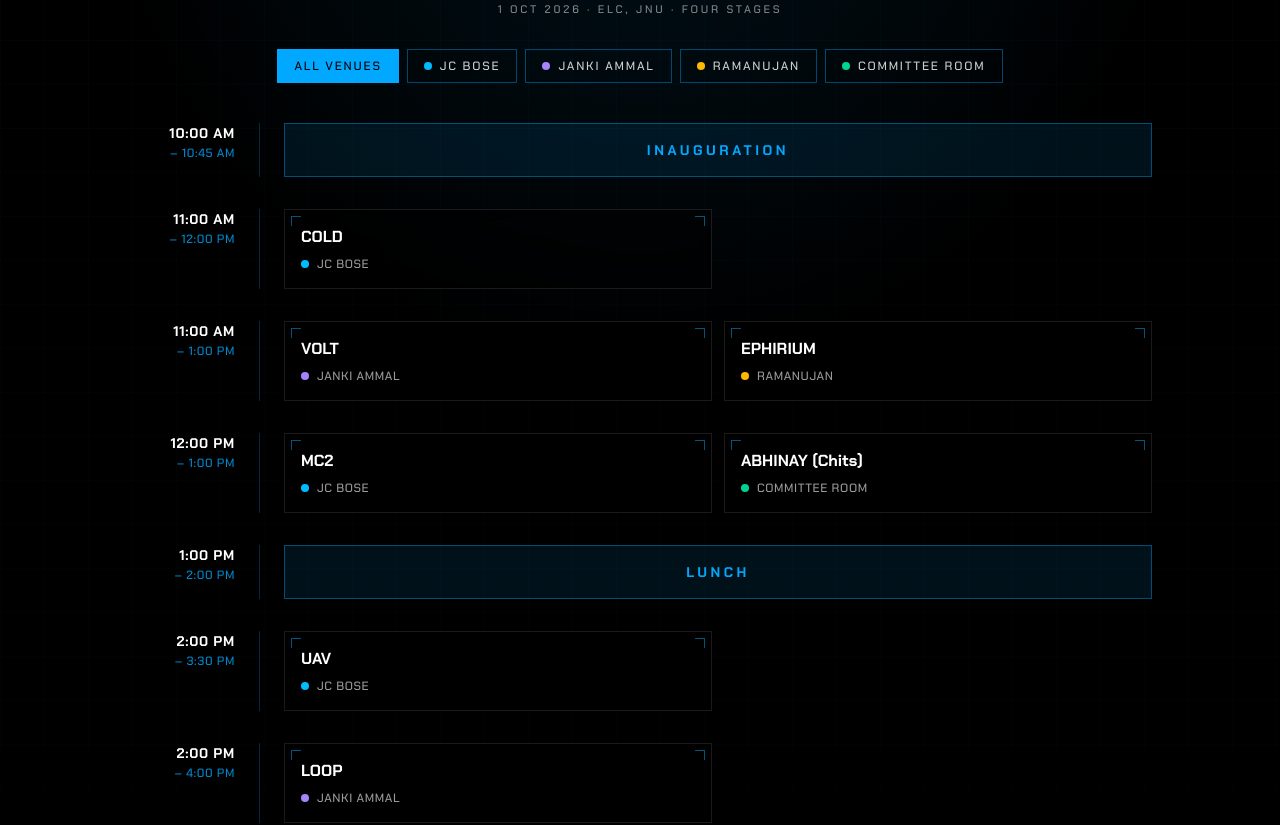
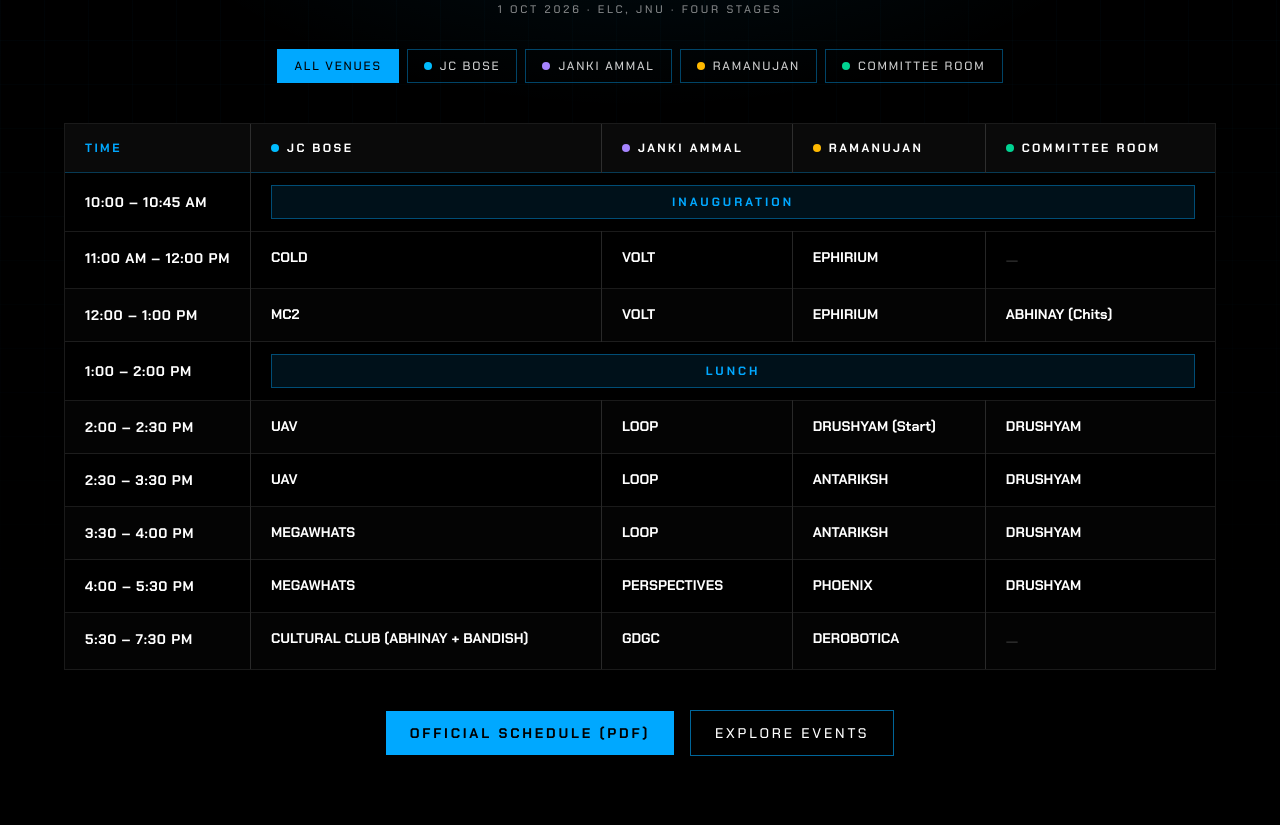
Before and after one commit to itsjbongit/engquest5.0, a Next.js app: page / in a window 1280 px wide. Shown: the part 3860-4685 px from the top of the page. Built offline with nearby package versions, Linux system fonts and the light colour scheme; no server answers.

Commit message:
Made adjustments to the schedule section and updated event content for better clarity and user experience.

```diff
--- a/src/components/schedule/ScheduleSection.tsx
+++ b/src/components/schedule/ScheduleSection.tsx
@@ -3,6 +3,7 @@ import { useMemo, useState } from "react";
 import { schedule } from "@/content/schedule";
 
 const VENUES = ["JC Bose", "Janki Ammal", "Ramanujan", "Committee Room"] as const;
+type Venue = (typeof VENUES)[number];
 
 const VENUE_DOT: Record<string, string> = {
   "JC Bose": "bg-sky-400",
@@ -12,34 +13,93 @@ const VENUE_DOT: Record<string, string> = {
   "All venues": "bg-volt",
 };
 
-type Slot = { start: string; end?: string; items: typeof schedule };
+function toMinutes(t: string): number {
+  const m = t.match(/(\d{1,2}):(\d{2})\s*(AM|PM)/i);
+  if (!m) return 0;
+  let h = parseInt(m[1], 10);
+  const min = parseInt(m[2], 10);
+  const mer = m[3].toUpperCase();
+  if (h === 12) h = 0;
+  if (mer === "PM") h += 12;
+  return h * 60 + min;
+}
 
-function groupBySlot(items: typeof schedule): Slot[] {
-  const slots: Slot[] = [];
-  for (const item of items) {
-    const key = `${item.startTime}–${item.endTime ?? ""}`;
-    const last = slots[slots.length - 1];
-    if (last && `${last.start}–${last.end ?? ""}` === key) {
-      last.items.push(item);
-    } else {
-      slots.push({ start: item.startTime, end: item.endTime, items: [item] });
+function fmt(mins: number): { label: string; mer: string } {
+  let h = Math.floor(mins / 60);
+  const m = mins % 60;
+  const mer = h >= 12 ? "PM" : "AM";
+  let h12 = h % 12;
+  if (h12 === 0) h12 = 12;
+  return { label: `${h12}:${String(m).padStart(2, "0")}`, mer };
 }
+
+function formatRange(start: number, end: number): string {
+  const s = fmt(start);
+  const e = fmt(end);
+  if (s.mer === e.mer) return `${s.label} – ${e.label} ${e.mer}`;
+  return `${s.label} ${s.mer} – ${e.label} ${e.mer}`;
 }
-  return slots;
+
+type Row = {
+  start: number;
+  end: number;
+  banner?: string;
+  cells: Record<Venue, { id: string; title: string }[]>;
+};
+
+function buildRows(): Row[] {
+  const bounds = new Set<number>();
+  for (const item of schedule) {
+    bounds.add(toMinutes(item.startTime));
+    if (item.endTime) bounds.add(toMinutes(item.endTime));
+  }
+  const b = [...bounds].sort((x, y) => x - y);
+  const rows: Row[] = [];
+  for (let i = 0; i < b.length - 1; i++) {
+    const s = b[i];
+    const e = b[i + 1];
+    if (e <= s) continue;
+    const active = schedule.filter((item) => {
+      const st = toMinutes(item.startTime);
+      const en = item.endTime ? toMinutes(item.endTime) : st;
+      // Point event (no end): belongs to the interval that starts at its time.
+      if (!item.endTime) return st === s;
+      return st < e && en > s;
+    });
+    if (active.length === 0) continue;
+    const banner = active.find((a) => a.venue === "All venues");
+    if (banner && active.length === 1) {
+      rows.push({
+        start: s,
+        end: e,
+        banner: banner.title,
+        cells: { "JC Bose": [], "Janki Ammal": [], Ramanujan: [], "Committee Room": [] },
+      });
+      continue;
+    }
+    const cells = {
+      "JC Bose": [] as Row["cells"][Venue],
+      "Janki Ammal": [] as Row["cells"][Venue],
+      Ramanujan: [] as Row["cells"][Venue],
+      "Committee Room": [] as Row["cells"][Venue],
+    };
+    for (const a of active) {
+      if (a.venue === "All venues") continue;
+      const v = a.venue as Venue;
+      if (v in cells) cells[v].push({ id: a.id, title: a.title });
+    }
+    rows.push({ start: s, end: e, cells });
+  }
+  return rows;
 }
 
 export function ScheduleSection() {
   const [venue, setVenue] = useState<string>("All");
-  const slots = useMemo(() => groupBySlot(schedule), []);
-  const visible = useMemo(() => {
-    if (venue === "All") return slots;
-    return slots
-      .map((s) => ({
-        ...s,
-        items: s.items.filter((i) => i.venue === venue || i.venue === "All venues"),
-      }))
-      .filter((s) => s.items.length > 0);
-  }, [slots, venue]);
+  const rows = useMemo(() => buildRows(), []);
+  const columns: Venue[] = useMemo(
+    () => (venue === "All" ? [...VENUES] : [venue as Venue]),
+    [venue],
+  );
 
   return (
     <section id="schedule" aria-labelledby="schedule-h" className="relative overflow-hidden px-6 py-24 md:px-16">
@@ -56,7 +116,7 @@ export function ScheduleSection() {
         />
       </div>
 
-      <div className="relative mx-auto max-w-5xl">
+      <div className="relative mx-auto max-w-6xl">
         <p className="text-center font-display text-[11px] tracking-[0.35em] text-volt/80">SCHEDULE</p>
         <h2 id="schedule-h" className="mt-2 text-center font-display text-3xl font-bold uppercase tracking-wide md:text-5xl">
           Run of Show
@@ -85,47 +145,72 @@ export function ScheduleSection() {
           })}
         </div>
 
-        <ol className="mt-10">
-          {visible.map((slot) => {
-            const banner = slot.items.length === 1 && slot.items[0].venue === "All venues";
+        <div className="mt-10 overflow-x-auto border border-white/10 bg-black/50 backdrop-blur-sm">
+          <table className="w-full min-w-[760px] border-collapse text-left">
+            <caption className="sr-only">
+              EngQuest run of show on 1 October 2026 by time and venue
+            </caption>
+            <thead>
+              <tr className="border-b border-volt/30 bg-white/[0.04]">
+                <th scope="col" className="w-44 px-5 py-4 font-display text-xs font-bold uppercase tracking-[0.2em] text-volt">
+                  Time
+                </th>
+                {columns.map((v) => (
+                  <th key={v} scope="col" className="border-l border-white/15 px-5 py-4 font-display text-xs font-bold uppercase tracking-[0.2em]">
+                    <span className="inline-flex items-center gap-2">
+                      <span aria-hidden className={`size-2 rounded-full ${VENUE_DOT[v] ?? "bg-white/40"}`} />
+                      {v}
+                    </span>
+                  </th>
+                ))}
+              </tr>
+            </thead>
+            <tbody>
+              {rows.map((row) => {
+                const label = formatRange(row.start, row.end);
+                if (row.banner) {
                   return (
-              <li key={`${slot.start}-${slot.end}`} className="relative grid gap-3 pb-8 pl-8 last:pb-0 sm:grid-cols-[132px_1fr] sm:gap-6 sm:pl-0">
-                <span aria-hidden className="absolute bottom-0 left-[7px] top-2 w-px bg-volt/25 sm:hidden" />
-                <span aria-hidden className="absolute left-0 top-1.5 size-[15px] rounded-full border border-volt/60 bg-black sm:hidden">
-                  <span className="absolute inset-[3px] rounded-full bg-volt/70" />
-                </span>
-                <div className="sm:border-r sm:border-volt/25 sm:pr-6 sm:text-right">
-                  <p className="font-display text-sm font-bold tracking-wider text-white">{slot.start}</p>
-                  {slot.end && <p className="mt-0.5 font-display text-xs tracking-wider text-volt/80">– {slot.end}</p>}
-                </div>
-                <div>
-                  {banner ? (
-                    <p className="border border-volt/40 bg-volt/10 px-5 py-4 text-center font-display text-sm font-bold uppercase tracking-[0.25em] text-volt">
-                      {slot.items[0].title}
+                    <tr key={`${row.start}-${row.end}`} className="border-b border-white/10">
+                      <th scope="row" className="whitespace-nowrap px-5 py-4 font-display text-sm font-bold tracking-wider text-white">
+                        {label}
+                      </th>
+                      <td colSpan={columns.length} className="border-l border-white/15 px-5 py-3">
+                        <p className="border border-volt/40 bg-volt/10 px-4 py-2 text-center font-display text-xs font-bold uppercase tracking-[0.25em] text-volt">
+                          {row.banner}
                         </p>
+                      </td>
+                    </tr>
+                  );
+                }
+                return (
+                  <tr key={`${row.start}-${row.end}`} className="border-b border-white/10 last:border-0 odd:bg-white/[0.015] hover:bg-white/[0.03]">
+                    <th scope="row" className="whitespace-nowrap px-5 py-4 align-top font-display text-sm font-bold tracking-wider text-white">
+                      {label}
+                    </th>
+                    {columns.map((v) => (
+                      <td key={v} className="border-l border-white/15 px-5 py-4 align-top">
+                        {row.cells[v].length === 0 ? (
+                          <span aria-hidden className="text-white/20">—</span>
                         ) : (
-                    <ul className="grid gap-3 sm:grid-cols-2">
-                      {slot.items.map((item) => (
-                        <li
-                          key={item.id}
-                          className="group relative border border-white/10 bg-black/50 p-4 backdrop-blur-sm transition-colors hover:border-volt/60"
-                        >
-                          <span aria-hidden className="pointer-events-none absolute left-1.5 top-1.5 h-2.5 w-2.5 border-l border-t border-volt/50" />
-                          <span aria-hidden className="pointer-events-none absolute right-1.5 top-1.5 h-2.5 w-2.5 border-r border-t border-volt/50" />
-                          <p className="font-display text-base font-bold leading-snug">{item.title}</p>
-                          <p className="mt-2 flex items-center gap-2 text-xs tracking-wider text-white/60">
-                            <span aria-hidden className={`size-2 rounded-full ${VENUE_DOT[item.venue ?? ""] ?? "bg-white/40"}`} />
-                            <span className="font-display uppercase">{item.venue}</span>
-                          </p>
+                          <ul className="grid gap-2">
+                            {row.cells[v].map((cell) => (
+                              <li key={cell.id} className="font-display text-sm font-bold leading-snug">
+                                {cell.title}
                               </li>
                             ))}
                           </ul>
                         )}
-                </div>
-              </li>
+                      </td>
+                    ))}
+                  </tr>
                 );
               })}
-        </ol>
+            </tbody>
+          </table>
+        </div>
+        <p className="mt-3 text-center text-xs tracking-wider text-white/40 md:hidden">
+          Scroll sideways to see all four stages →
+        </p>
 
         <div className="mt-10 flex flex-wrap items-center justify-center gap-4">
           <a
--- a/src/content/events.ts
+++ b/src/content/events.ts
@@ -52,7 +52,18 @@ export const events: EventItem[] = [
   },
   { id: "guesstimate", name: "GUESSTIMATE" },
   { id: "pitch-a-part", name: "PITCH-A-PART" },
-  { id: "raaz-riwaayat-aur", name: "RAAZ RIWAAYATH AUR RIVAAZ" },
+  {
+    id: "raaz-riwaayat-aur-riwaaz",
+    name: "RAAZ, RIWAAYAT AUR RIWAAZ",
+    poster: "/assets/events/raaz.jpg",
+    category: "Quiz",
+    description: "Raaz, Riwaayat aur Riwaaz — A Quiz on Mysteries, Heritage and Traditions by MegaWhats. Test your knowledge. Uncover mysteries. Explore stories, heritage & traditions.",
+    date: "October 1, 2026",
+    startTime: "1 Oct, 3:30 PM",
+    endTime: "1 Oct, 5:30 PM",
+    venue: "JC Bose Hall, ELC, JNU",
+    contact: "MegaWhats — JNU School of Engineering",
+  },
   { id: "robo-soccer", name: "ROBO SOCCER" },
   {
     id: "sound-check",
```
Lines whose indentation alone changed are shown as unchanged.
